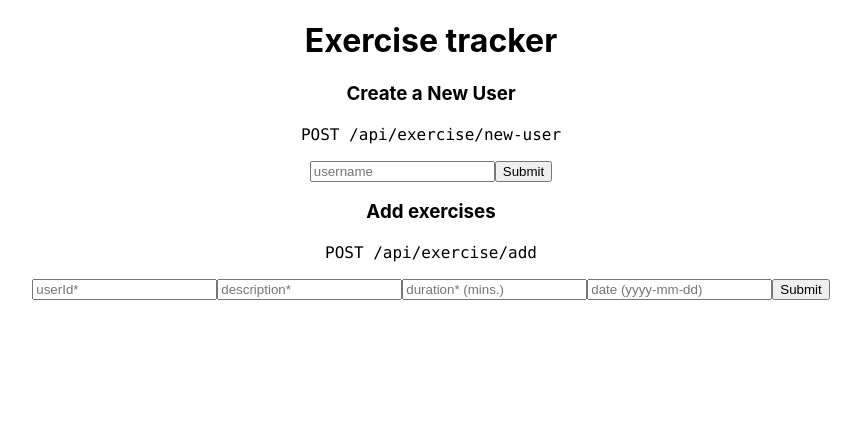
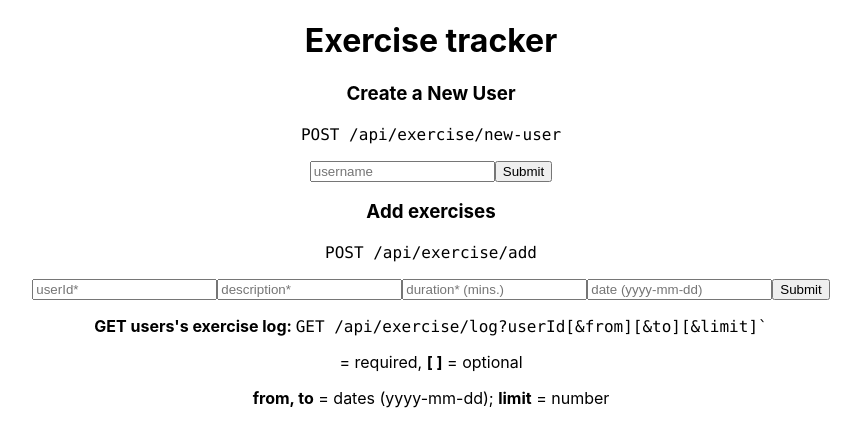
Before and after one commit to sergeialimov/typescript-tracker-client, a React (Create React App) app: page / in a window 1280 px wide. Shown: the top 446 px of the page, without its empty margins (209-1070 px from the left). Built offline with nearby package versions, Linux system fonts and the light colour scheme.

Commit message:
enable paragraphs

```diff
--- a/src/App.tsx
+++ b/src/App.tsx
@@ -21,9 +21,12 @@ function App() {
             <input id="dat" type="text" name="date" placeholder="date (yyyy-mm-dd)" />
             <input type="submit" value="Submit" />
           </form>
-          {/* <p><strong>GET users's exercise log: </strong><code>GET /api/exercise/log?{userId}[&amp;from][&amp;to][&amp;limit]</code></p>
+          <p>
+            <strong>GET users's exercise log: </strong>
+            <code>GET /api/exercise/log?{'userId'}[&amp;from][&amp;to][&amp;limit]`</code>
+          </p>
           <p><strong>{ }</strong> = required, <strong>[ ]</strong> = optional</p>
-          <p><strong>from, to</strong> = dates (yyyy-mm-dd); <strong>limit</strong> = number</p> */}
+          <p><strong>from, to</strong> = dates (yyyy-mm-dd); <strong>limit</strong> = number</p>
       </div>
     </div>
   );
```
